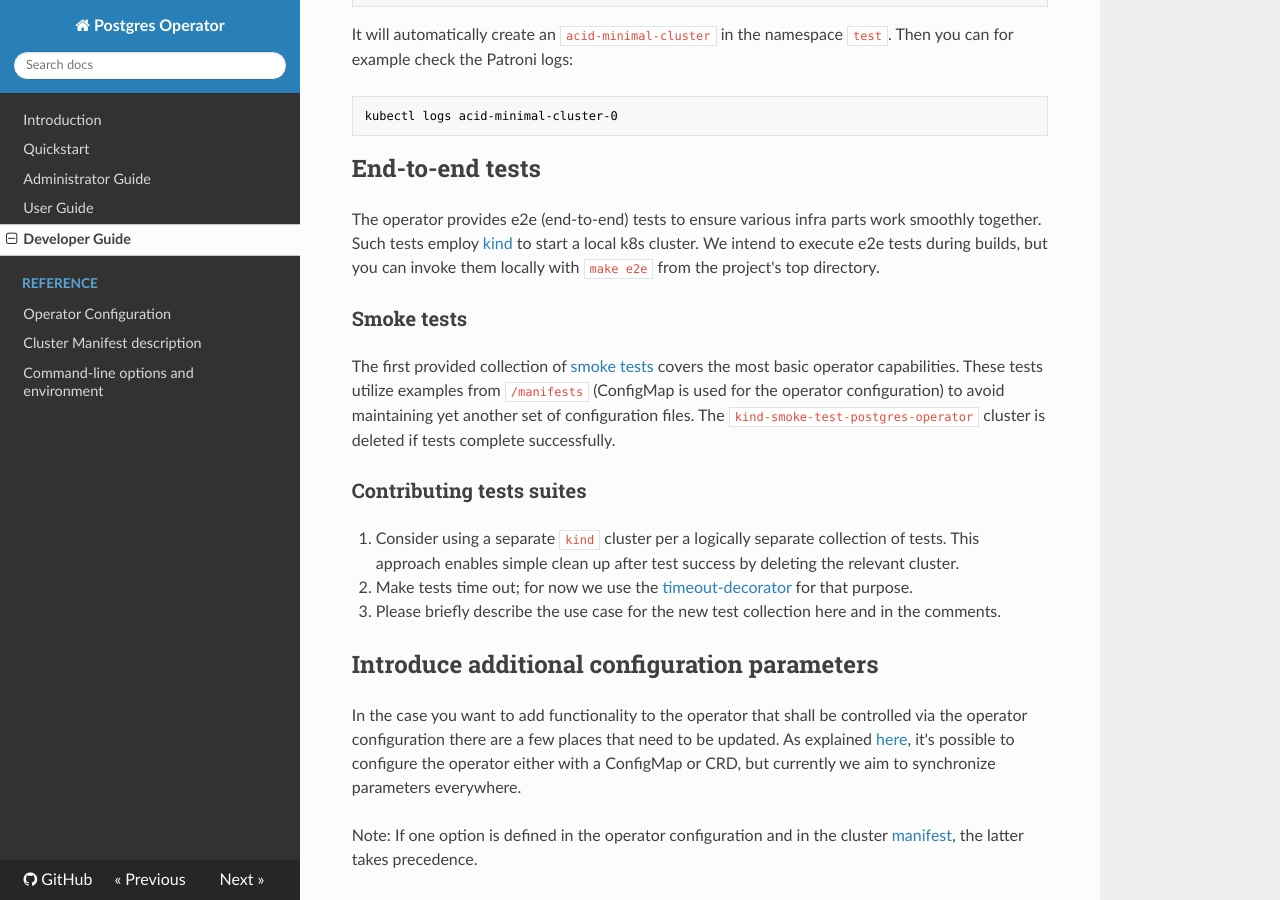
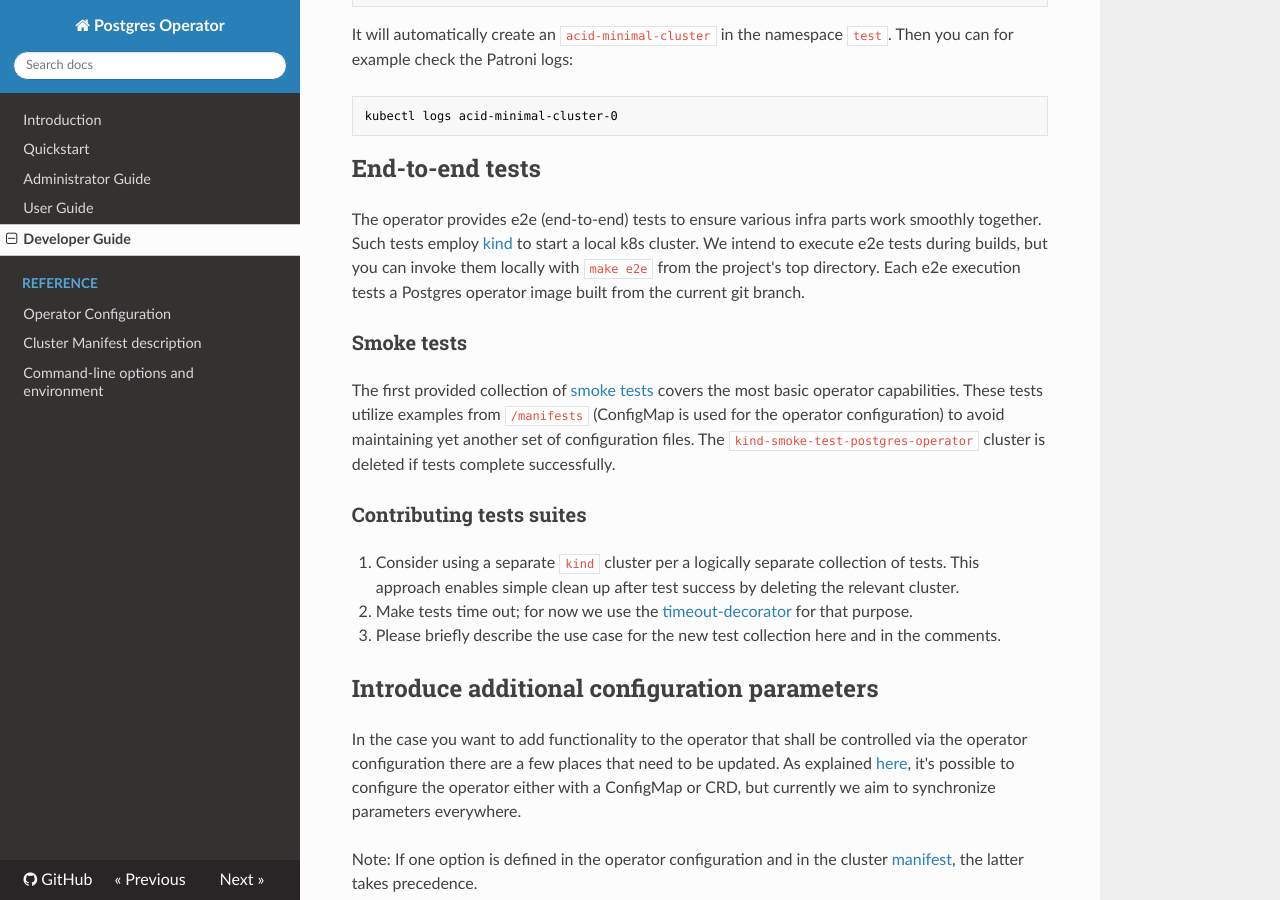
Before and after one commit to zalando/postgres-operator, an MkDocs documentation site: the page built from docs/developer.md, in a window 1280 px wide and 900 px high, scrolled down 6145 px. Built offline with MkDocs 1.6.1, drawn with Linux system fonts in a browser that asks for light colours; nearby versions of some CDN libraries; old or Windows-style settings are respelled for this version of MkDocs.

Commit message:
mention docker build during e2e

```diff
--- a/docs/developer.md
+++ b/docs/developer.md
@@ -319,7 +319,7 @@ kubectl logs acid-minimal-cluster-0
 
 The operator provides e2e (end-to-end) tests to ensure various infra parts work smoothly together.
 Such tests employ [kind](https://kind.sigs.k8s.io/) to start a local k8s cluster.
-We intend to execute e2e tests during builds, but you can invoke them locally with `make e2e` from the project's top directory.
+We intend to execute e2e tests during builds, but you can invoke them locally with `make e2e` from the project's top directory. Each e2e execution tests a Postgres operator image built from the current git branch.
 
 ### Smoke tests
 
```
